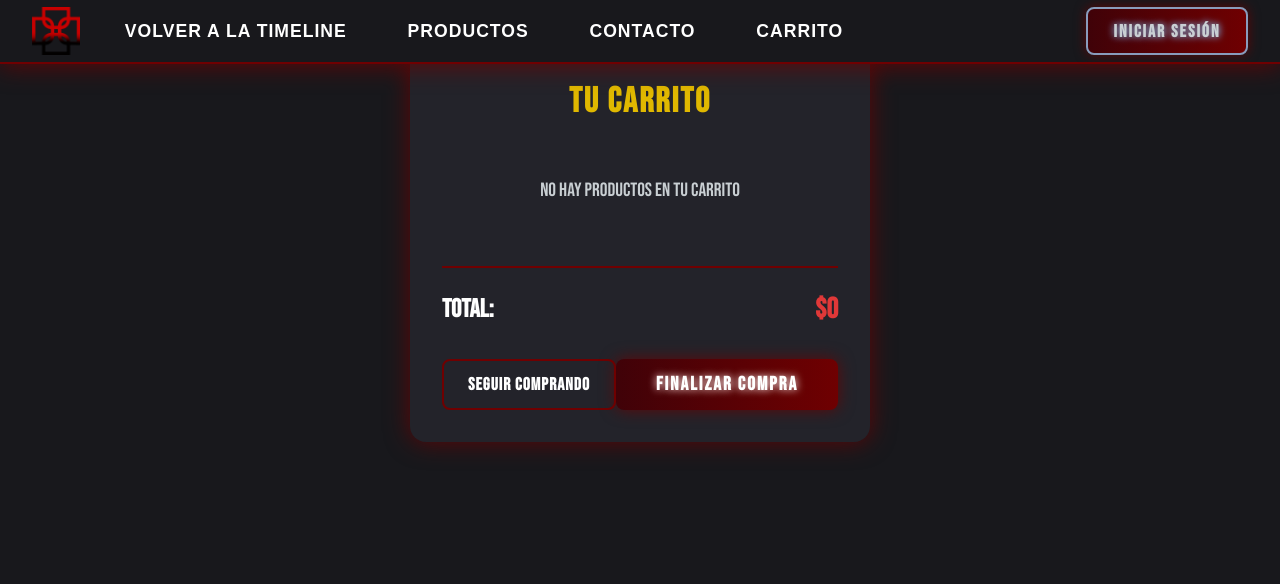
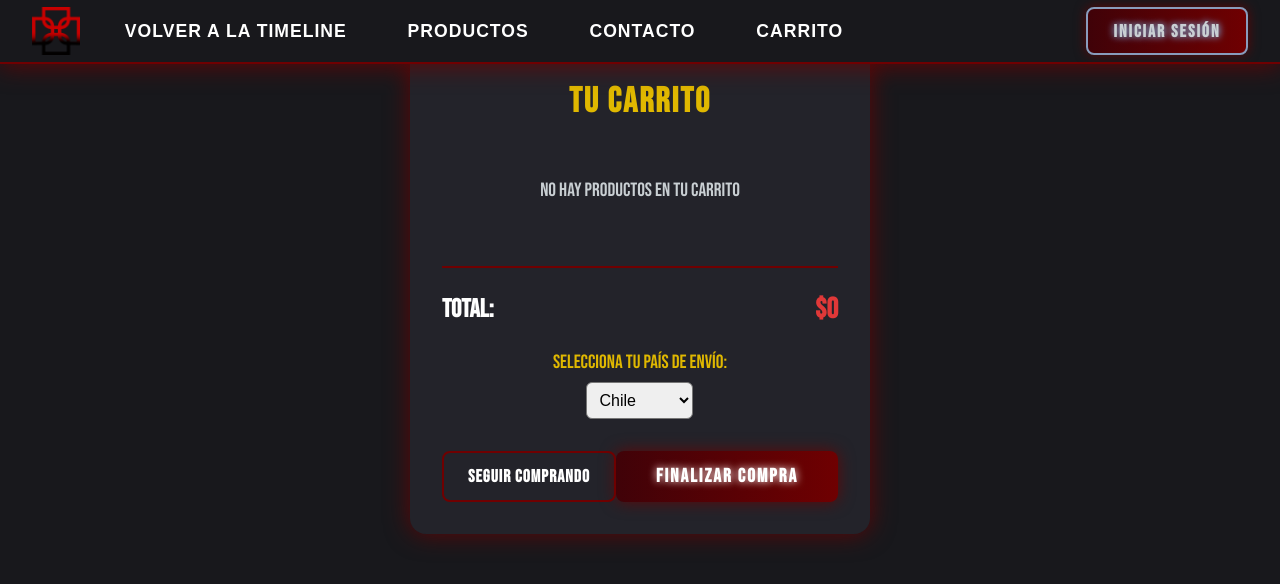
Before and after one commit to manosYaEducation/gen13-landing-duki, a PHP site: page /front/carrito.php in a window 1280 px wide. Shown: the top 584 px of the page. Run offline with PHP 8.4, Linux system fonts and the light colour scheme.

Commit message:
tiempoEstimadoDeEntrega

```diff
--- a/front/carrito.php
+++ b/front/carrito.php
@@ -317,6 +317,16 @@ $base_url = '/landing_duki';
 
         <div id="envio-gratis-barra" style="margin-top: 1rem; text-align: center; font-size: 1.2rem; color: #e0b800;"></div>
 
+        <div style="margin-top: 1.5rem; text-align: center;">
+            <label for="pais-envio" style="font-size: 1.2rem; color: #e0b800;">Selecciona tu país de envío:</label><br>
+            <select id="pais-envio" style="margin-top: 0.5rem; padding: 0.5rem; font-size: 1rem; border-radius: 6px;">
+                <option value="Chile">Chile</option>
+                <option value="Argentina">Argentina</option>
+            </select>
+        </div>
+
+        <div id="tiempo-entrega" style="margin-top: 1rem; text-align: center; font-size: 1.2rem; color: #e0b800;"></div>
+
         <div class="carrito-acciones">
             <a href="<?php echo $base_url; ?>/front/tienda.php" class="btn-seguir-comprando">SEGUIR COMPRANDO</a>
             <button onclick="finalizarCompra()" class="btn-finalizar-compra">FINALIZAR COMPRA</button>
@@ -471,6 +481,27 @@ $base_url = '/landing_duki';
                 envioGratisBarra.textContent = `Te faltan $${faltante.toLocaleString('es-CL')} para obtener envío gratis. 🛍️`;
             }
 
+            // Mostrar tiempo estimado de entrega según país
+            const paisEnvioSelect = document.getElementById('pais-envio');
+            const tiempoEntregaDiv = document.getElementById('tiempo-entrega');
+
+            function actualizarTiempoEntrega() {
+                const pais = paisEnvioSelect.value;
+                let tiempo = '';
+                if (pais === 'Chile') {
+                    tiempo = 'Entrega estimada: 3 a 5 días hábiles.';
+                } else if (pais === 'Argentina') {
+                    tiempo = 'Entrega estimada: 5 a 10 días hábiles.';
+                }
+                tiempoEntregaDiv.textContent = tiempo;
+            }
+
+            // Ejecutar al cargar
+            actualizarTiempoEntrega();
+
+            // Ejecutar cuando el usuario cambie el país
+            paisEnvioSelect.addEventListener('change', actualizarTiempoEntrega);
+
         }
 
         // Cuando se carga la página
```
